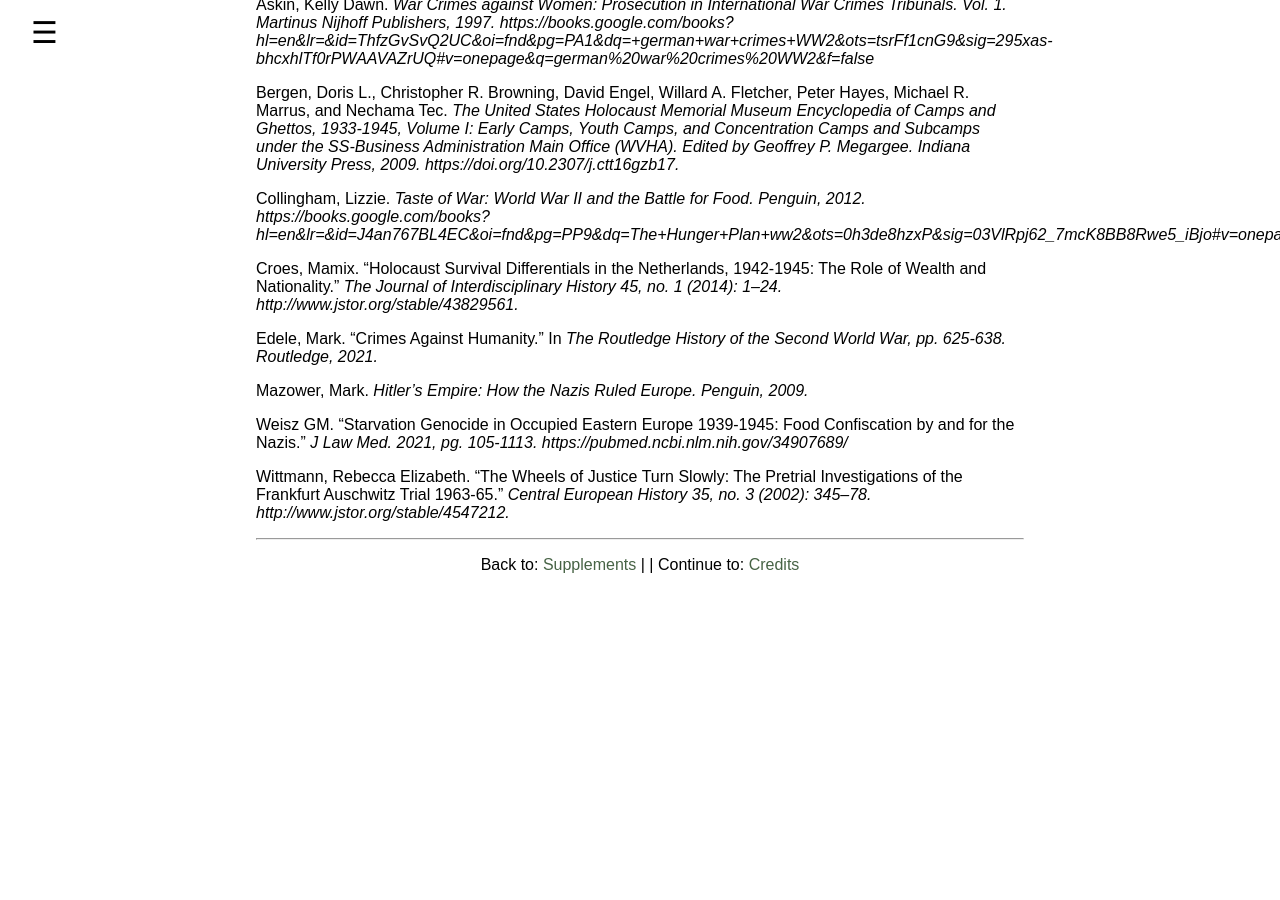
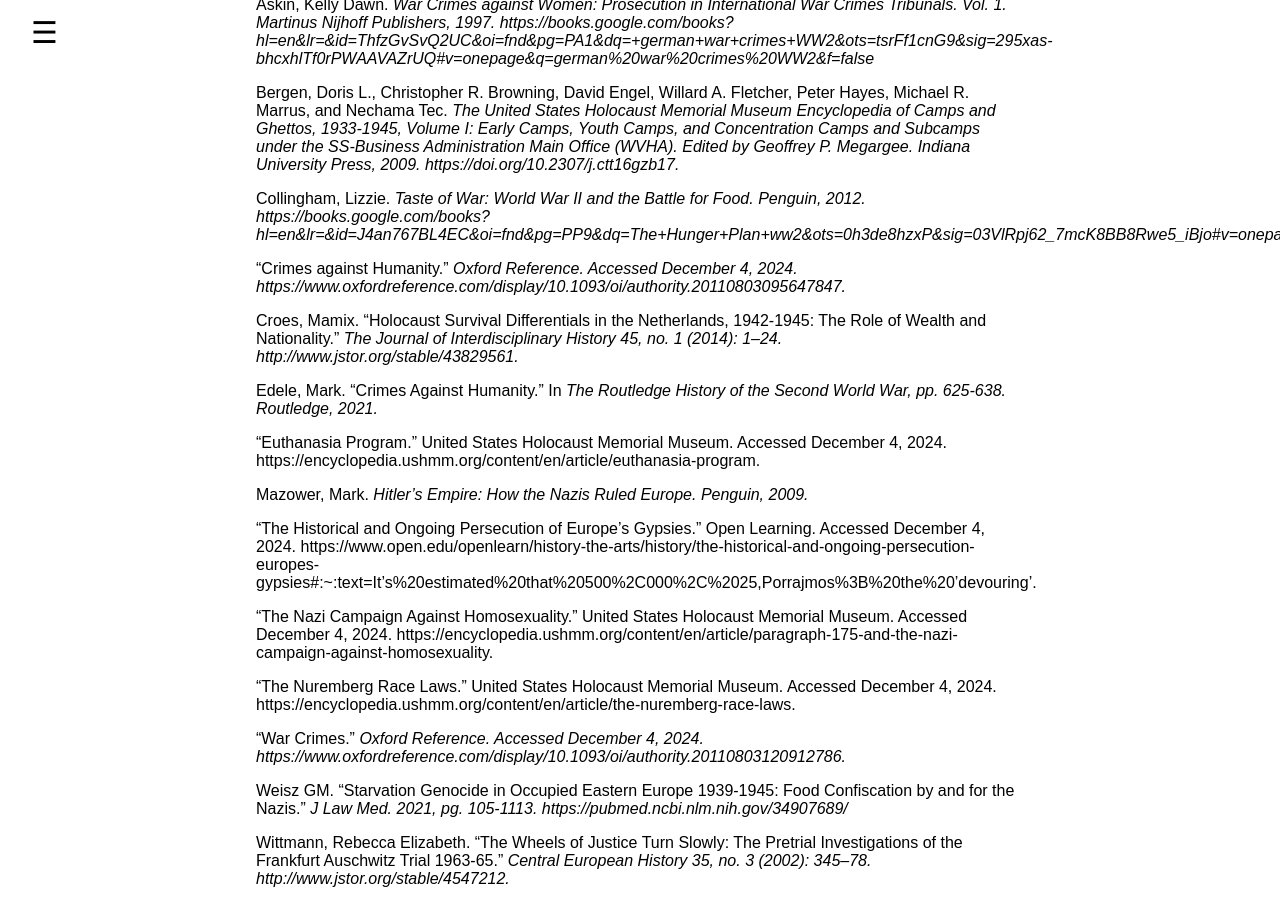
Before and after one commit to isaiah138/PETREE-ISAIAH-HIST-WOH3931, a Jekyll site: the page built from 005_bibliography.md, in a window 1280 px wide and 900 px high, scrolled down 445 px. Built offline with Jekyll 4.4.1, drawn with Linux system fonts in a browser that asks for light colours; before the commit the page ends 1135 px from its top, so only the background shows below that.

Commit message:
Update 005_bibliography.md

```diff
--- a/005_bibliography.md
+++ b/005_bibliography.md
@@ -18,11 +18,23 @@
 
 Collingham, Lizzie. <i>Taste of War: World War II and the Battle for Food.<i> Penguin, 2012. https://books.google.com/books?hl=en&lr=&id=J4an767BL4EC&oi=fnd&pg=PP9&dq=The+Hunger+Plan+ww2&ots=0h3de8hzxP&sig=03VlRpj62_7mcK8BB8Rwe5_iBjo#v=onepage&q&f=false
 
+“Crimes against Humanity.” <i>Oxford Reference.<i> Accessed December 4, 2024. https://www.oxfordreference.com/display/10.1093/oi/authority.20110803095647847.
+
 Croes, Mamix. “Holocaust Survival Differentials in the Netherlands, 1942-1945: The Role of Wealth and Nationality.” <i>The Journal of Interdisciplinary History 45<i>, no. 1 (2014): 1–24. http://www.jstor.org/stable/43829561.
 
 Edele, Mark. "Crimes Against Humanity." In <i>The Routledge History of the Second World War,<i> pp. 625-638. Routledge, 2021.
 
+"Euthanasia Program." United States Holocaust Memorial Museum. Accessed December 4, 2024. https://encyclopedia.ushmm.org/content/en/article/euthanasia-program.
+
 Mazower, Mark. <i>Hitler's Empire: How the Nazis Ruled Europe.<i> Penguin, 2009.
+
+“The Historical and Ongoing Persecution of Europe’s Gypsies.” Open Learning. Accessed December 4, 2024. https://www.open.edu/openlearn/history-the-arts/history/the-historical-and-ongoing-persecution-europes-gypsies#:~:text=It’s%20estimated%20that%20500%2C000%2C%2025,Porrajmos%3B%20the%20’devouring’.
+
+"The Nazi Campaign Against Homosexuality." United States Holocaust Memorial Museum. Accessed December 4, 2024. https://encyclopedia.ushmm.org/content/en/article/paragraph-175-and-the-nazi-campaign-against-homosexuality.
+
+"The Nuremberg Race Laws." United States Holocaust Memorial Museum. Accessed December 4, 2024. https://encyclopedia.ushmm.org/content/en/article/the-nuremberg-race-laws.
+
+“War Crimes.” <i>Oxford Reference.<i> Accessed December 4, 2024. https://www.oxfordreference.com/display/10.1093/oi/authority.20110803120912786.
 
 Weisz GM. "Starvation Genocide in Occupied Eastern Europe 1939-1945: Food Confiscation by and for the Nazis." <i>J Law Med. 2021,<i> pg. 105-1113. https://pubmed.ncbi.nlm.nih.gov/34907689/
 
```
